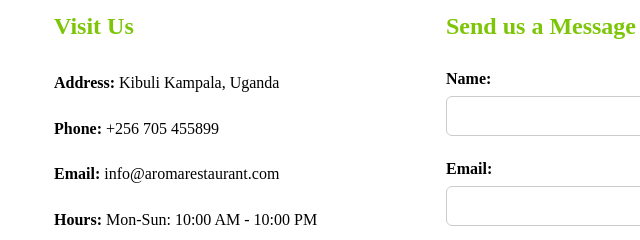
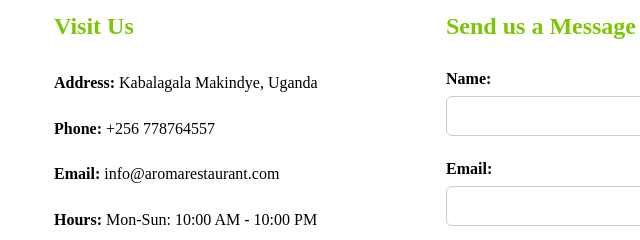
Before and after one commit to mrblaqbeatle/aroma, a plain HTML site: page contact.html in a window 1280 px wide. Shown: the part 226-466 px from the top of the page, 126-766 px from the left. Drawn offline with Linux system fonts and the light colour scheme.

Commit message:
"Fixed Location"

```diff
--- a/contact.html
+++ b/contact.html
@@ -44,8 +44,8 @@
         <section class="contact">
             <div class="contact-info">
                 <h2>Visit Us</h2>
-                <p><strong>Address:</strong> Kibuli Kampala, Uganda</p>
-                <p><strong>Phone:</strong> +256 705 455899</p>
+                <p><strong>Address:</strong> Kabalagala Makindye, Uganda</p>
+                <p><strong>Phone:</strong> +256 778764557</p>
                 <p><strong>Email:</strong> info@aromarestaurant.com</p>
                 <p><strong>Hours:</strong> Mon-Sun: 10:00 AM - 10:00 PM</p>
             </div>
```
